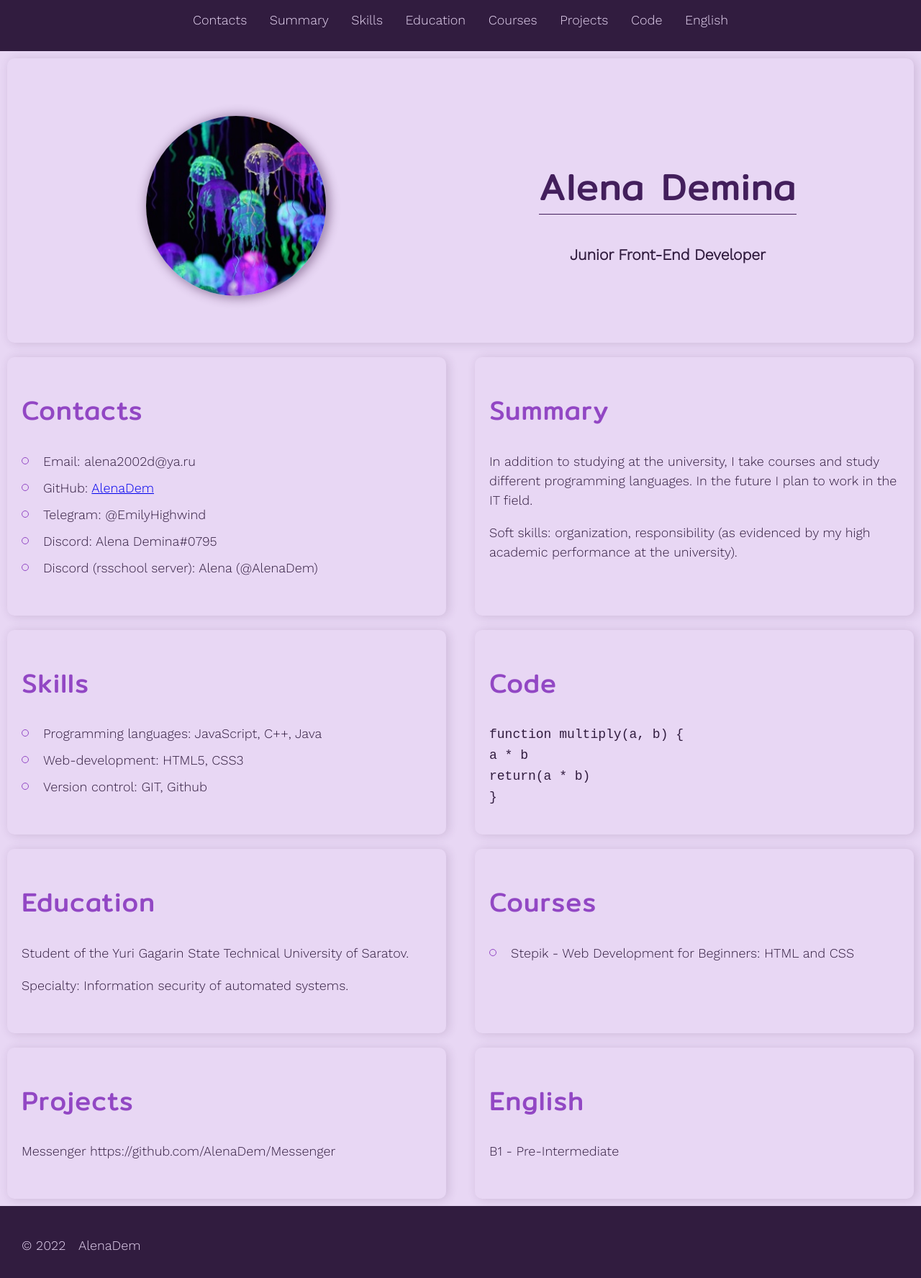
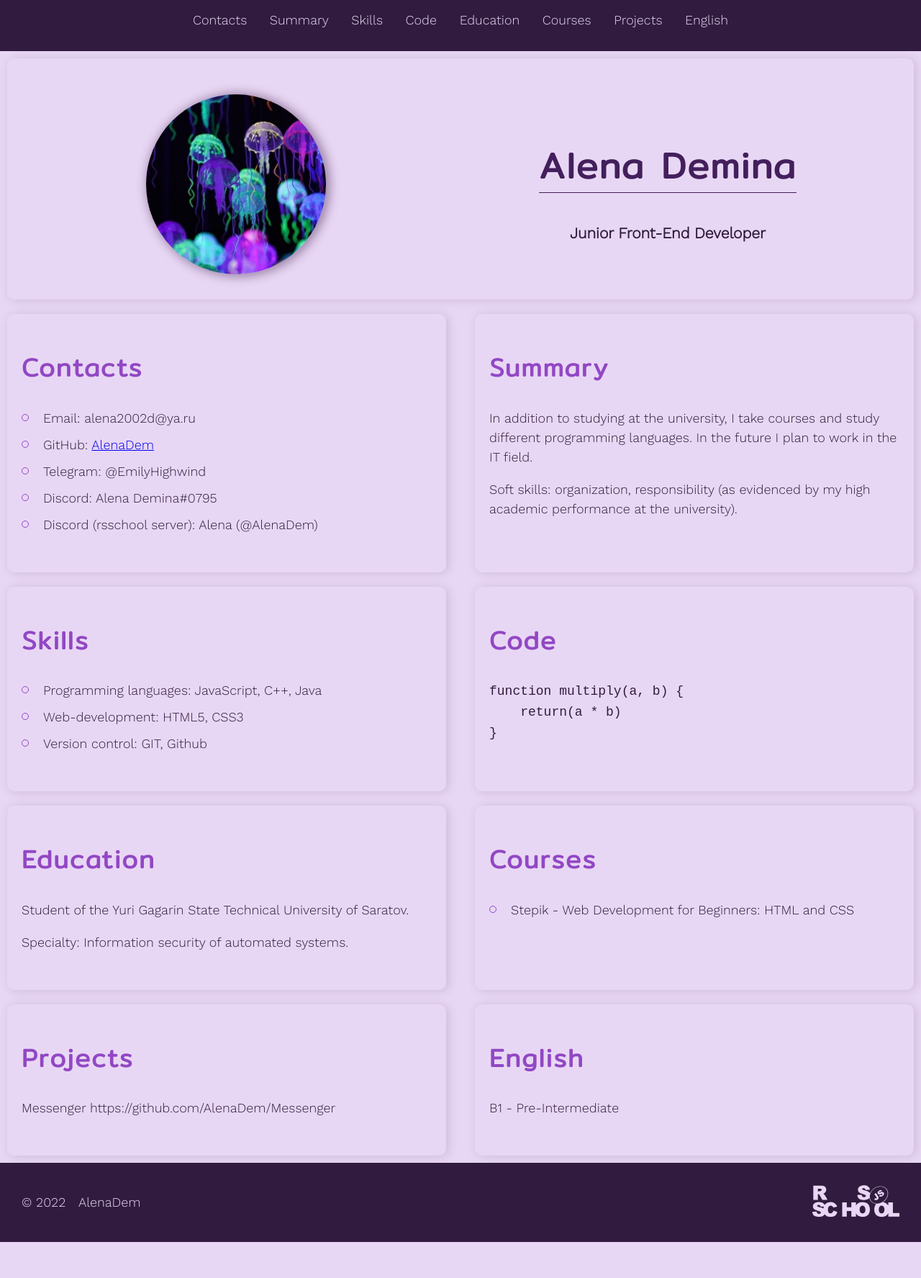
Before and after one commit to AlenaDem/rsschool-cv, a plain HTML site: page index.html in a window 1280 px wide. Shown: the part 15-1790 px from the top of the page at 72% size. After the commit the page ends 1740 px from the top, so only its background shows below. Drawn offline with nearby package versions, Linux system fonts and the light colour scheme.

Commit message:
feat: update cv, add logo

```diff
--- a/index.html
+++ b/index.html
@@ -19,10 +19,10 @@
                   <li class="nav-item"><a href="#contacts" class="nav-link">Contacts</a></li>
                   <li class="nav-item"><a href="#summary" class="nav-link">Summary</a></li>
                   <li class="nav-item"><a href="#skills" class="nav-link">Skills</a></li>
+                  <li class="nav-item"><a href="#code" class="nav-link">Code</a></li>
                   <li class="nav-item"><a href="#education" class="nav-link">Education</a></li>
                   <li class="nav-item"><a href="#courses" class="nav-link">Courses</a></li>
                   <li class="nav-item"><a href="#projects" class="nav-link">Projects</a></li>
-                  <li class="nav-item"><a href="#code" class="nav-link">Code</a></li>
                   <li class="nav-item"><a href="#english" class="nav-link">English</a></li>
                 </ul>
             </nav>
@@ -62,10 +62,7 @@
             </section>
             <section class="section" id="code">
                 <h2 class="section-title">Code</h2>
-                <code>function multiply(a, b) {<Br>
-                    a * b<Br>
-                    return(a * b)<Br>
-                }</code>
+                <code class="code">function multiply(a, b) {<br>    return(a * b)<br>}</code>
             </section>
             <section class="section" id="education">
                 <h2 class="section-title">Education</h2>
@@ -90,8 +87,10 @@
     </main>
     <footer>
         <div class = "container footer-container">
-            <span>© 2022</span>
-            <a href="https://github.com/AlenaDem" class="github nav-link">AlenaDem</a>
+            <div>
+                <span>© 2022</span>
+                <a href="https://github.com/AlenaDem" class="github nav-link">AlenaDem</a>
+            </div>
             <a href="https://rs.school/js/" class="rss"></a>
         </div>
     </footer>
--- a/style.css
+++ b/style.css
@@ -35,6 +35,12 @@ ul {
     padding: 0;
 }
 
+@media (max-width: 768px) {
+    .section {
+      width: 100%;
+    }
+}
+
 .container {
     max-width: 1440px;
     margin: 0 auto;
@@ -42,10 +48,13 @@ ul {
 
 .footer-container {
     color: #E8D7F4;
+    display: flex;
+    justify-content: space-between;
 }
 
 .nav-list {
     display: flex;
+    flex-wrap: wrap;
     justify-content: space-between;
     align-items: center;
     margin: 18px 20%;
@@ -62,6 +71,20 @@ ul {
 
 .nav-link:hover {
     color: #9a44d3;
+}
+
+.toggle {
+    display: none;
+    flex-direction: column;
+    justify-content: center;
+    align-items: center;
+    width: 40px;
+    height: 40px;
+    margin-top: 5px;
+    margin-left: auto;
+    cursor: pointer;
+    user-select: none;
+    z-index: 15;
 }
 
 .main-container {
@@ -82,14 +105,15 @@ ul {
 .section-profile {
     width: 100%;
     display: flex;
-    align-content: center;
     justify-content: center;
     padding: 50px 30px 35px;
     justify-content: space-around;
+    flex-wrap: wrap;
 }
 
 .section-profile-title {
     display: flex;
+    flex-direction: column;
     justify-content: center;
     align-content: center;
     text-align: center;
@@ -101,7 +125,7 @@ ul {
     height: 250px;
     border-radius: 50%;
     box-shadow: 3px 1px 14px 3px rgba(69, 34, 80, 0.45);
-    margin: 30px;
+    margin: 0 30px;
 }
 
 .section-item {
@@ -144,10 +168,16 @@ ul {
     border-bottom: 1px solid #431f5c;
 }
 
-@media (max-width: 768px) {
-    .section {
-      width: 100%;
-    }
+.code {
+    white-space: pre;
+}
+
+.rss {
+    width: 121px;
+    height: 45px;
+    background-image: url(./assets/svg/rs_school_js.svg);
+    background-size: contain;
+    background-repeat: no-repeat;
 }
 
 .link {
```
Also changed, not shown: assets/svg/rs_school_js.svg (added).
